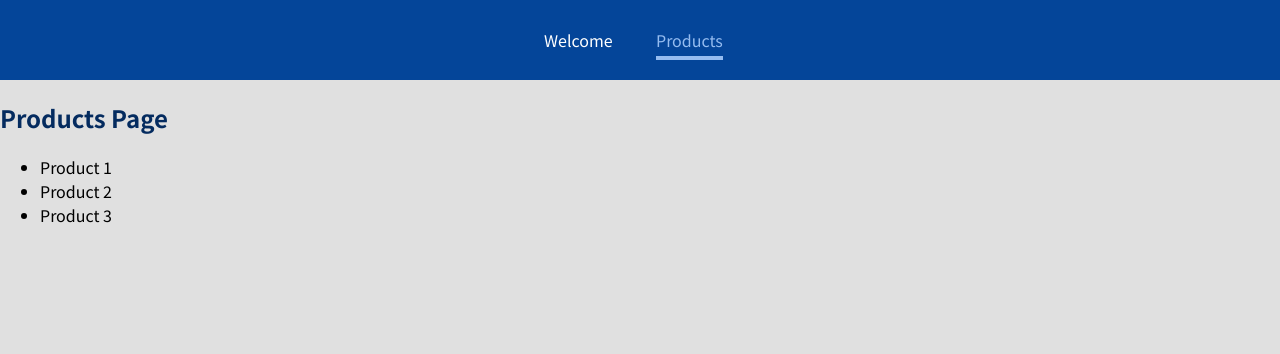
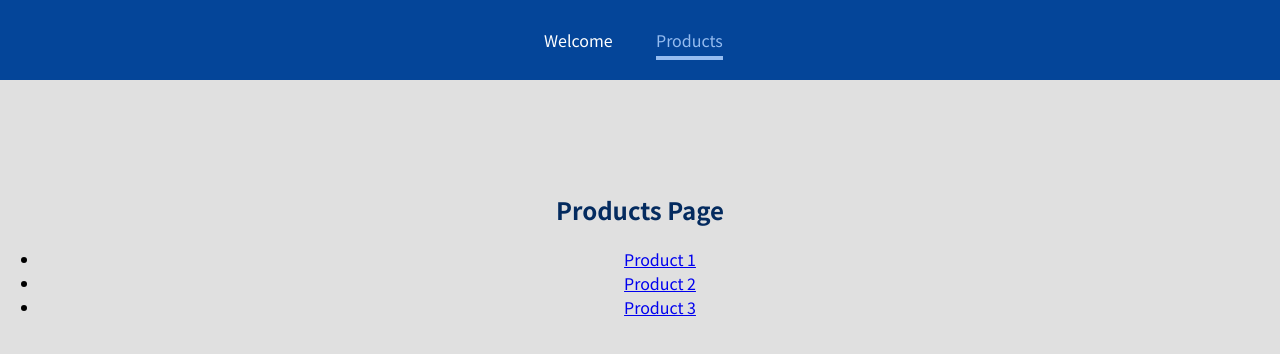
Before and after one commit to RZFalcore/udemy-react-course, a React (Create React App) app: page /products in a window 1280 px wide. Shown: the top 354 px of the page. Built offline with nearby package versions, Linux system fonts and the light colour scheme.

Commit message:
added Switch

```diff
--- a/src/Pages/RoutingApp.js
+++ b/src/Pages/RoutingApp.js
@@ -1,5 +1,5 @@
 import React from "react";
-import { BrowserRouter as Router, Route } from "react-router-dom";
+import { BrowserRouter as Router, Route, Switch } from "react-router-dom";
 import Navigation from "../components/RoutingApp/Navigation";
 import ProductDetails from "../components/RoutingApp/Pages/ProductDetails";
 import ProductsPage from "../components/RoutingApp/Pages/ProductsPage";
@@ -11,15 +11,19 @@ function App() {
   return (
     <Router>
       <Navigation />
+      <main>
+        <Switch>
           <Route path="/welcome">
             <WelcomePage />
           </Route>
-      <Route path="/products">
+          <Route path="/products" exact>
             <ProductsPage />
           </Route>
           <Route path="/products/:productId">
             <ProductDetails />
           </Route>
+        </Switch>
+      </main>
     </Router>
   );
 }
--- a/src/components/RoutingApp/Pages/ProductsPage.js
+++ b/src/components/RoutingApp/Pages/ProductsPage.js
@@ -1,12 +1,19 @@
 import React from "react";
+import { Link } from "react-router-dom";
 
 const ProductsPage = () => (
   <section>
     <h1>Products Page</h1>
     <ul>
-      <li>Product 1</li>
-      <li>Product 2</li>
-      <li>Product 3</li>
+      <li>
+        <Link to="/products/1">Product 1</Link>
+      </li>
+      <li>
+        <Link to="/products/2">Product 2</Link>
+      </li>
+      <li>
+        <Link to="/products/3">Product 3</Link>
+      </li>
     </ul>
   </section>
 );
```
Lines whose indentation alone changed are shown as unchanged.
